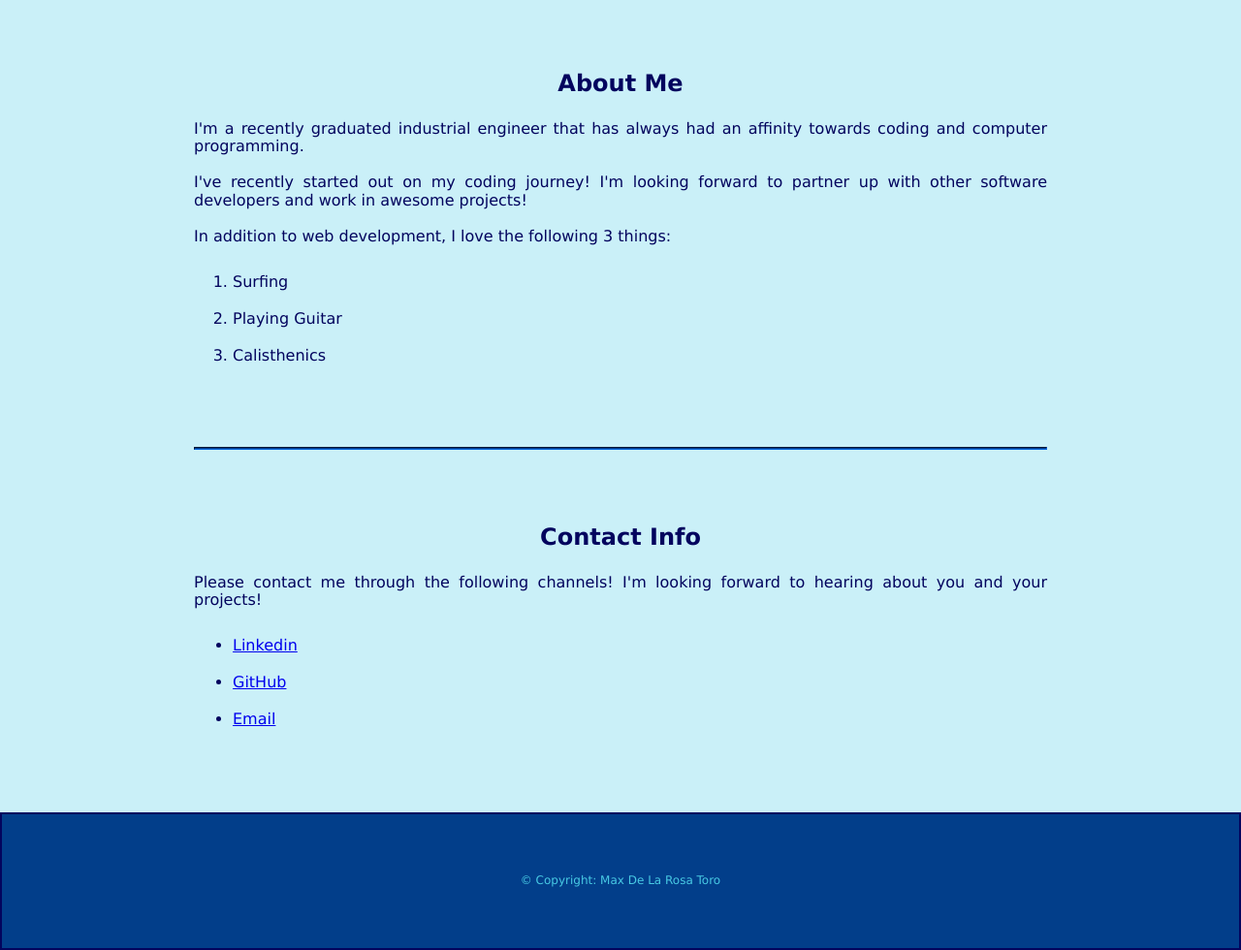
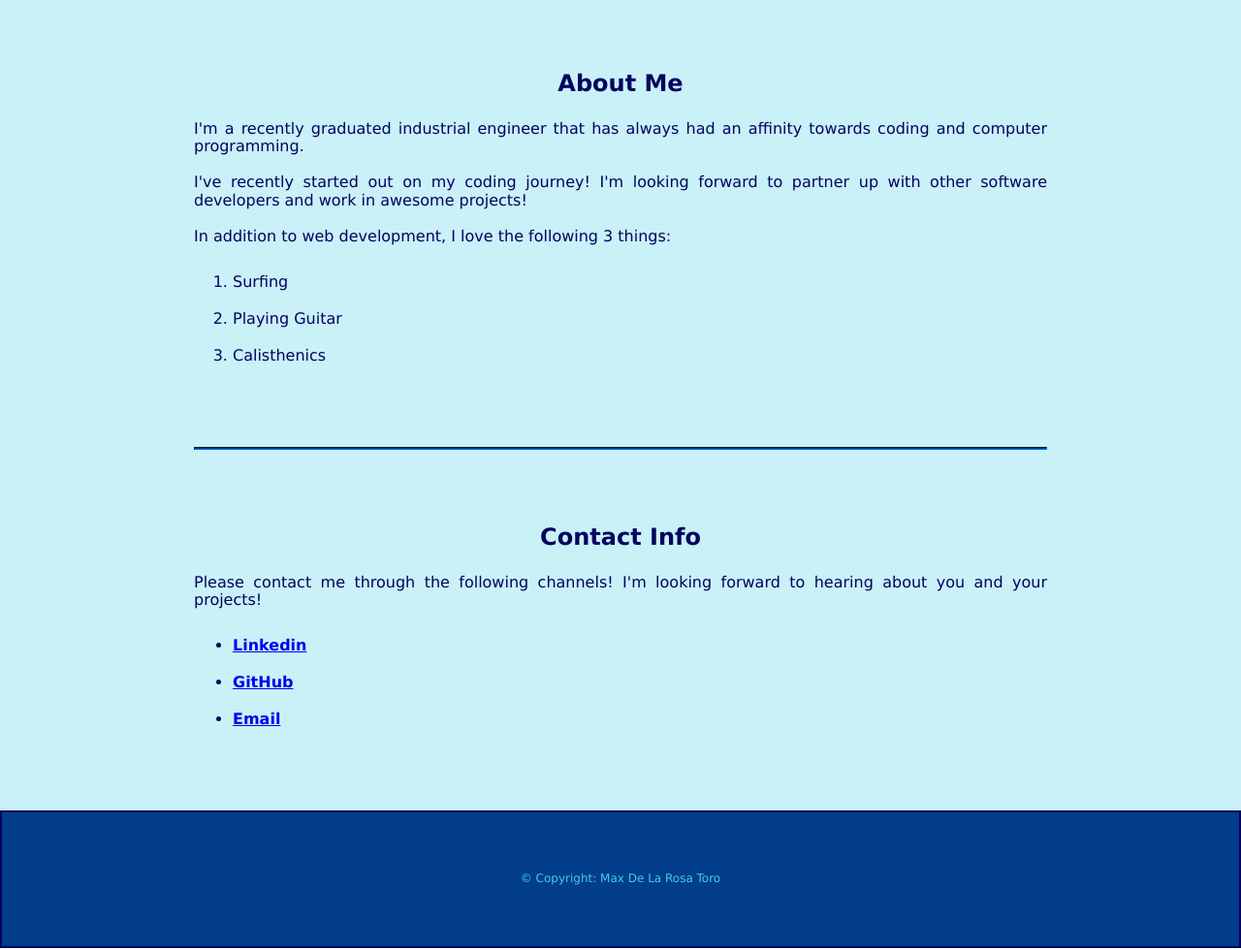
Before and after one commit to maxdevcode/personal-portfolio, a plain HTML site: page index.html in a window 1280 px wide. Shown: the part 932-1912 px from the top of the page at 97% size. Drawn offline with nearby package versions, Linux system fonts and the light colour scheme.

Commit message:
Created styled-contact-links class on a new div

```diff
--- a/index.html
+++ b/index.html
@@ -53,11 +53,13 @@
         <section id="contact-section">
           <h2>Contact Info</h2>
           <p>Please contact me through the following channels! I'm looking forward to hearing about you and your projects!</p>
+          <div class="styled-contact-links">
           <ul>
             <li><a href="https://www.linkedin.com/in/max-de-la-rosa-toro-97224b171/">Linkedin</a></li>
             <li><a href="https://github.com/maxdevcode/">GitHub</a></li>
             <li><a href="mailto:mdelarosatoroag@gmail.com">Email</a></li>
           </ul>
+          </div>
         </section>
       </article>
     </main>
```
